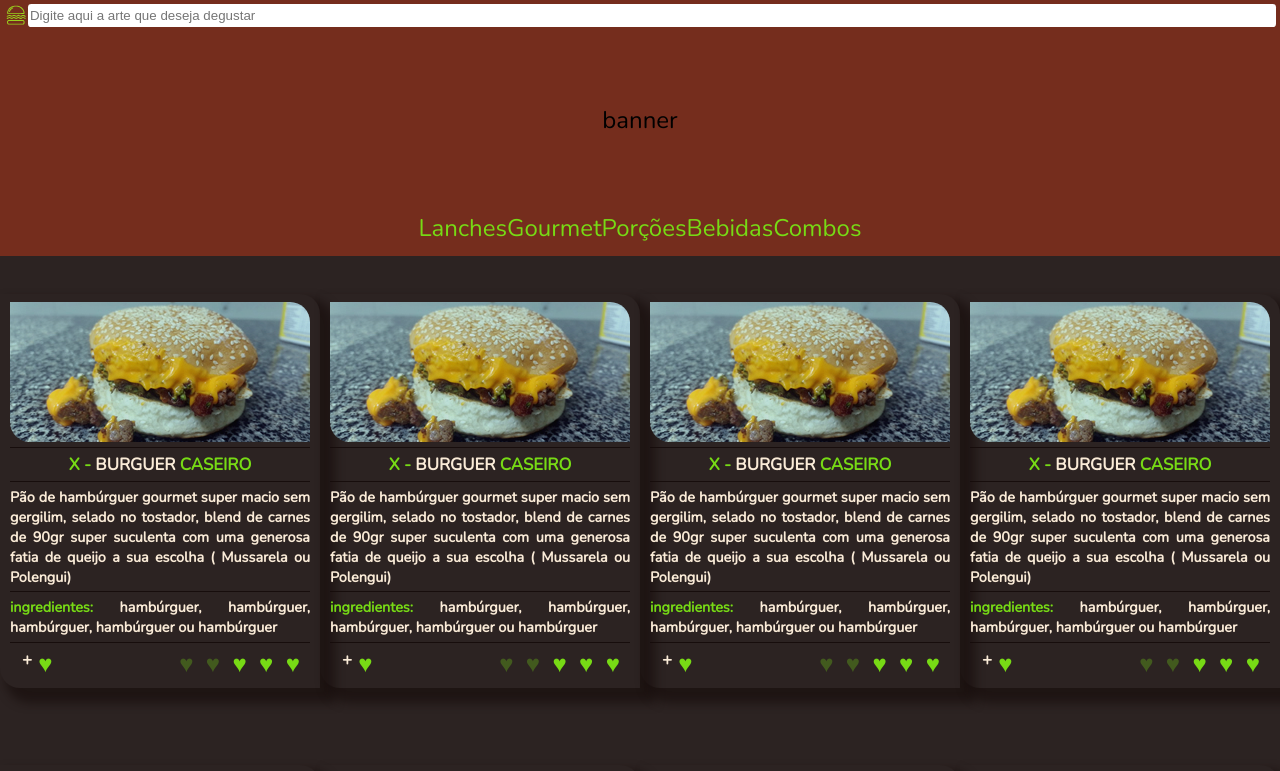
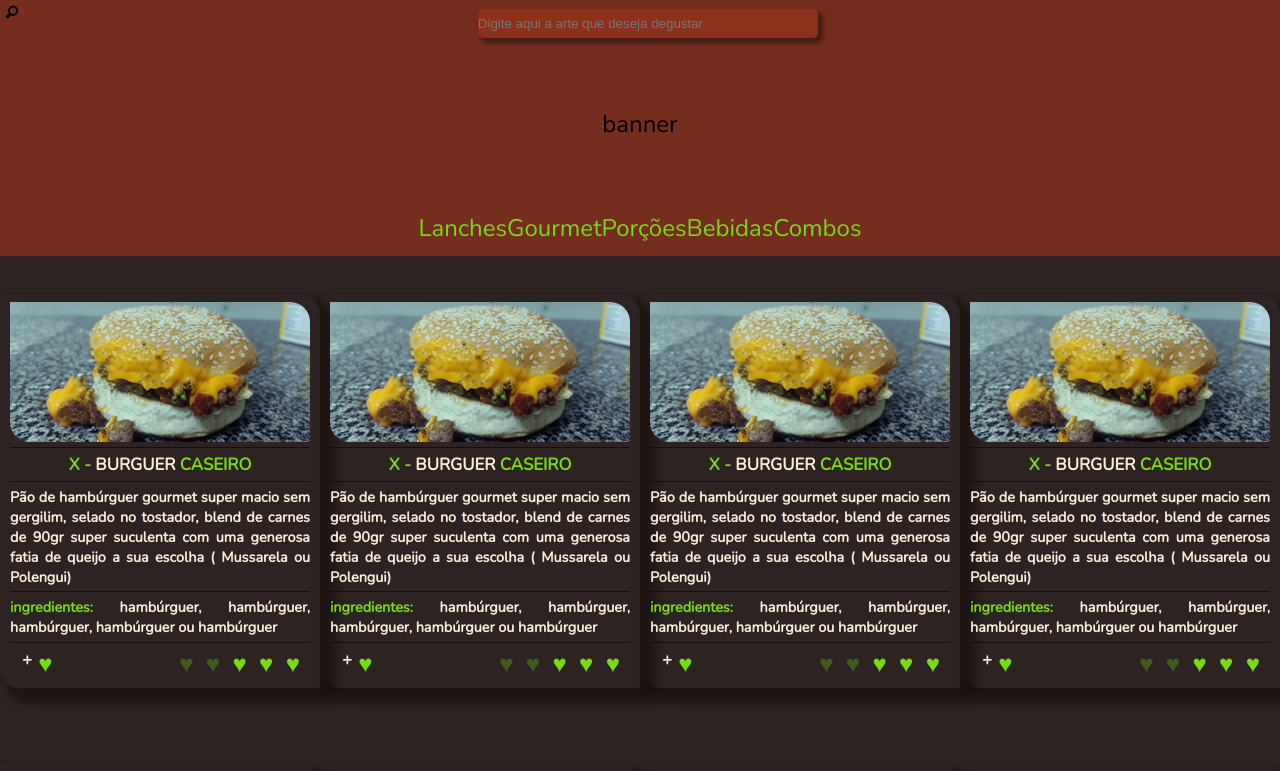
Before and after one commit to rafaelbvc/aartedolanche, a React (Create React App) app in the folder frontend/: page / in a window 1280 px wide. Shown: the top 771 px of the page. Built offline with nearby package versions, Linux system fonts and the light colour scheme.

Commit message:
v.0.4.6 - SearchBar

```diff
--- a/frontend/package.json
+++ b/frontend/package.json
@@ -1,6 +1,6 @@
 {
   "name": "aartedolanche",
-  "version": "0.4.5",
+  "version": "0.4.6",
   "private": true,
   "author": "Rafael Vendramini",
   "description": "lancheria, lanches, hamburguer, itapetininga, delivery, 24 horas, lanchonete, fastfood",
@@ -24,7 +24,9 @@
     "@types/react-dom": "^18.3.0",
     "@types/react-helmet": "^6.1.11",
     "@types/react-router-dom": "^5.3.3",
+    "eslint": "^8.57.0",
     "prettier": "^3.3.2",
+    "prettier-eslint": "^16.3.0",
     "react": "^18.3.1",
     "react-dom": "^18.3.1",
     "react-helmet": "^6.1.0",
--- a/frontend/src/assets/svgs/index.tsx
+++ b/frontend/src/assets/svgs/index.tsx
@@ -1,4 +1,5 @@
 import hamburguerAlpha from "./hamburguerAlpha.svg";
 import arrow from "./arrow.svg";
+import magnifyGlass from "./magnifyingGlass.svg"
 
-export { hamburguerAlpha, arrow };
+export { hamburguerAlpha, arrow, magnifyGlass };
--- a/frontend/src/components/SearchBar/SearchBar.module.css
+++ b/frontend/src/components/SearchBar/SearchBar.module.css
@@ -1,23 +1,37 @@
 .searchBar {
-  top: 0;
-  display: flex;
+  /* top: 0; */
+  /* display: flex;
   flex-direction: row;
   flex-wrap: nowrap;
-  justify-content: space-between;
+  justify-content: space-between; */
 }
 
 .searchInput {
-  width: 100%;
-  padding: 0 2px;
-  border-radius: 0.14rem;
-  /* background-color: ; */
+  width: 340px;
+  transform: translateX(-50%);
+  height: 1.2rem;
+  /* padding: 0 20px; */
+  border-radius: 0.2rem;
+  background-color: var(--HEADER-FOOTER-BGCOLOR-B);
+  position: absolute;
+  margin-top: 0.2rem;
+  box-shadow: 4px 4px 4px 1px rgba(22, 12, 10, 0.5);
+  color: var(--FONT-COLOR-TEXTS);
 }
 
-.searchBTN {
+/* .searchBTN {
   float: right;
-}
+} */
 
 p {
   font-size: 0.7rem;
   font-weight: bolder;
 }
+
+.magnifyGlass {
+
+  position: relative;
+  float: left;
+  z-index: 10;
+  cursor: pointer;
+}
--- a/frontend/src/components/SearchBar/SearchBar.tsx
+++ b/frontend/src/components/SearchBar/SearchBar.tsx
@@ -1,7 +1,7 @@
 import { SyntheticEvent } from "react";
 import styles from "./SearchBar.module.css";
 import SvgComponent from "../SvgComponent";
-import { hamburguerAlpha, arrow } from "../../assets/svgs";
+import { hamburguerAlpha, arrow, magnifyGlass} from "../../assets/svgs";
 
 const SearchBar = () => {
   const handleSubmit = (e: SyntheticEvent<HTMLFormElement>) => {
@@ -11,11 +11,11 @@ const SearchBar = () => {
   return (
     <form onSubmit={handleSubmit} className={styles.searchBar}>
       <SvgComponent
-        svgImage={hamburguerAlpha}
-        svgWidth="1rem"
-        imgAlt="Logotipo hamburguer reduzido"
+        classNameImg={styles.magnifyGlass}
+        svgImage={magnifyGlass}
+        svgWidth="0.65rem"
+        imgAlt="Magnify Glass Icon"
       />
-      {/* <p>BUSCA</p> */}
       <input
         className={styles.searchInput}
         type="text"
--- a/frontend/src/components/SvgComponent.tsx
+++ b/frontend/src/components/SvgComponent.tsx
@@ -1,11 +1,16 @@
 import { tSvgComponent } from "../types/tSvgComponent";
 
 const SvgComponent = (props: tSvgComponent) => {
-  const { svgWidth, svgImage, imgAlt } = props;
+  const { svgWidth, svgImage, imgAlt, classNameImg } = props;
 
   return (
     <>
-      <img src={svgImage} alt={imgAlt} style={{ width: svgWidth }} />
+      <img
+        src={svgImage}
+        alt={imgAlt}
+        style={{ width: svgWidth }}
+        className={classNameImg}
+      />
     </>
   );
 };
--- a/frontend/src/index.css
+++ b/frontend/src/index.css
@@ -10,6 +10,7 @@
 
 :root {
   --HEADER-FOOTER-BGCOLOR-A: rgba(190, 57, 24, 0.5);
+  --HEADER-FOOTER-BGCOLOR-B: rgba(190, 57, 24, 0.3);
   /* --HEADER-FOOTER-BGCOLOR-B: #000; */
   --BODY-BGCOLOR-A: rgba(7, 7, 7, 1);
   --BODY-BGCOLOR-B: rgba(22, 12, 10, 0.9);
--- a/frontend/src/types/tSvgComponent.ts
+++ b/frontend/src/types/tSvgComponent.ts
@@ -2,4 +2,5 @@ export type tSvgComponent = {
   imgAlt: string;
   svgImage: string;
   svgWidth: string;
+  classNameImg: string;
 };
```
Also changed, not shown: frontend/src/components/CardsContainer/CardsContainer.tsx (+9 -4 lines), frontend/src/assets/svgs/magnifyingGlass.svg, 1 other file (tests, documents, lock files or other folders).
